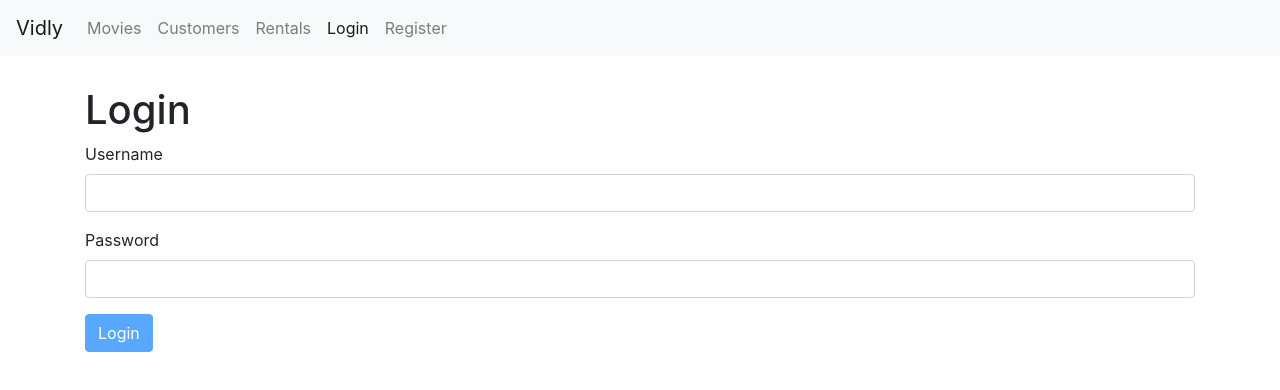
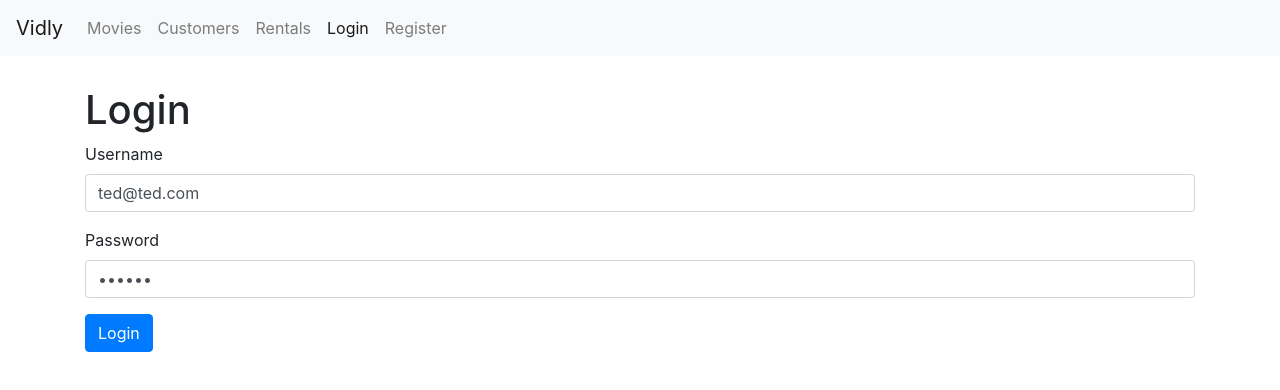
Before and after one commit to gerrymcdonnell/react-vidly, a React (Create React App) app: page /login in a window 1280 px wide. Shown: the top 390 px of the page. Built offline with nearby package versions, Linux system fonts and the light colour scheme.

Commit message:
storing JWT in localstorage

```diff
--- a/src/components/loginForm.jsx
+++ b/src/components/loginForm.jsx
@@ -18,7 +18,7 @@ class LoginForm extends Form {
     }*/
 
     state = {
-        data: { username: '', password: '' },
+        data: { username: 'ted@ted.com', password: 'tedted' },
         errors: {}
     }
 
@@ -37,7 +37,15 @@ class LoginForm extends Form {
         try{
             //vid 172 object destructing
             const {data}=this.state;
-            await login(data.username,data.password);
+
+            //vid 174 get the jwt
+            const {data:jwt}=await login(data.username,data.password);
+            //store jwt in localstorage
+            localStorage.setItem('token',jwt);
+            console.log('jwt= ',jwt);
+
+            //redirect user back to homepage
+            this.props.history.push('/');
         }
         catch(ex){
             if (ex.response && ex.response.status === 400) {
```
